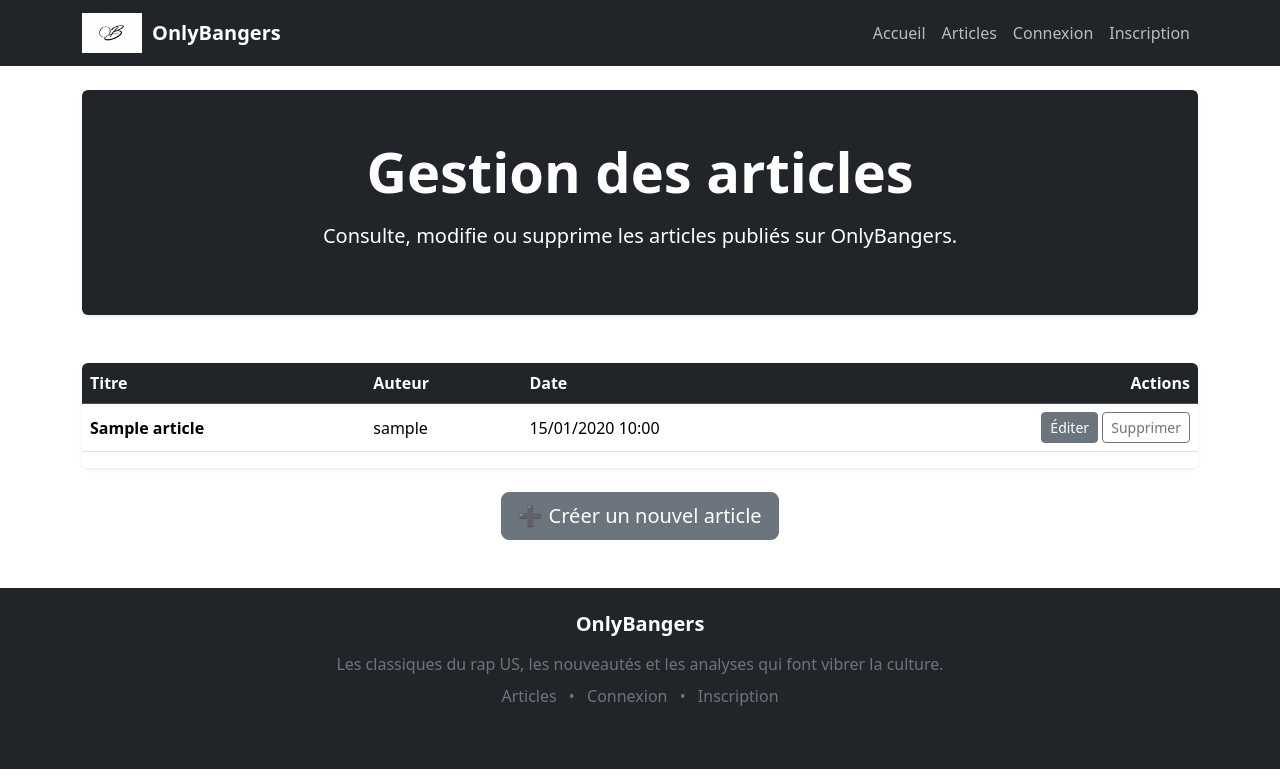
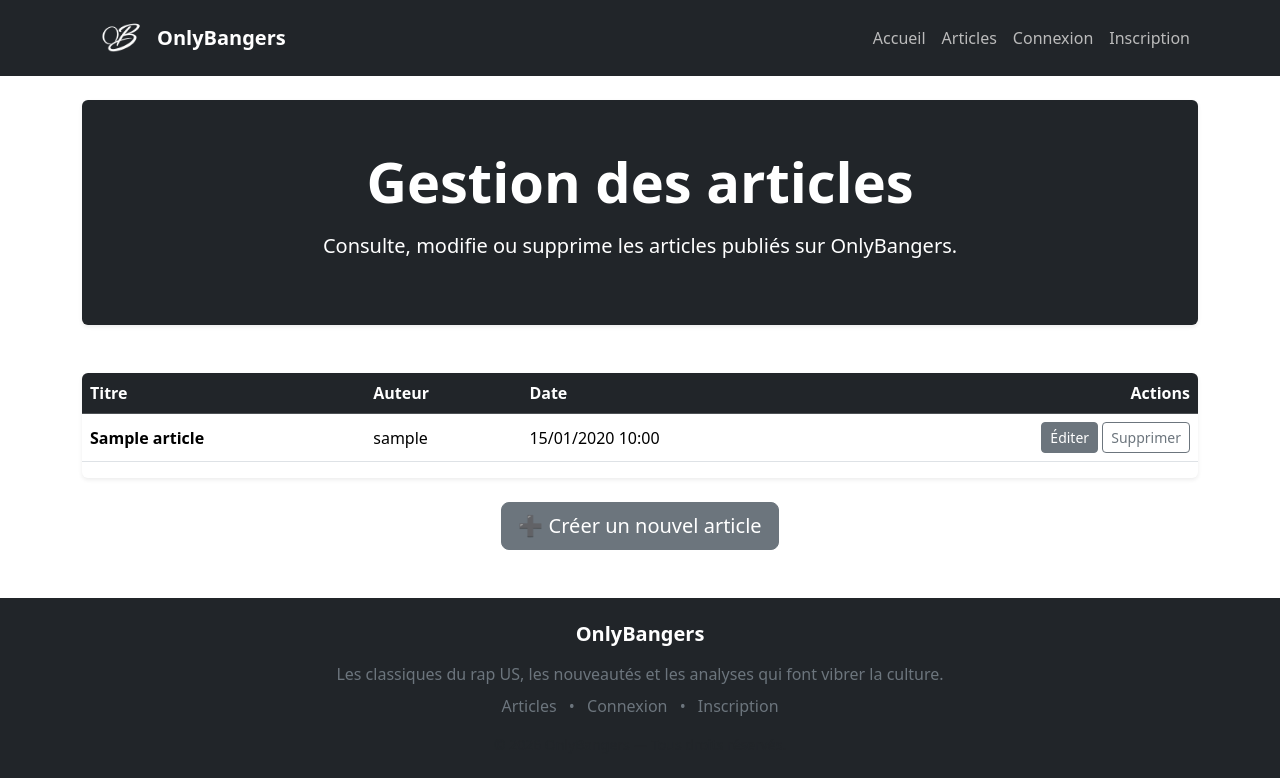
Before and after one commit to MOUADx4/onlybangers-symfony, a Symfony app: template templates/admin/article/list.html.twig in a window 1280 px wide. Shown: the top 778 px of the page. Run offline with Twig, Linux system fonts and the light colour scheme; the template is opened without the code that fills it: most values are stand-ins (such as "Sample title", 1, 10 or a date in 2020); some libraries are stand-ins or nearby versions.

Commit message:
Final version - project ready for submission

```diff
--- a/templates/base.html.twig
+++ b/templates/base.html.twig
@@ -5,7 +5,7 @@
         <title>{% block title %}Welcome!{% endblock %}</title>
 
         {# Favicon avec ton logo.png #}
-        <link rel="icon" type="image/png" href="{{ asset('images/main_logo.png') }}">
+        <link rel="icon" type="image/png" href="{{ asset('images/logo_OB.png') }}">
 
         {% block stylesheets %}
         <!-- Bootstrap CSS -->
@@ -65,20 +65,5 @@
     border-radius: 6px;
     padding: 6px 12px;
 }
-.table-hover tbody tr:hover {
-    cursor: default;
-    pointer-events: auto;
-}
-
-.table-hover tbody tr td {
-    position: relative;
-    z-index: 2;
-}
-
-.table-hover tbody tr td button,
-.table-hover tbody tr td form {
-    position: relative;
-    z-index: 3;
-}
 
 </style>
--- a/templates/partials/nav.html.twig
+++ b/templates/partials/nav.html.twig
@@ -2,7 +2,7 @@
     <div class="container">
 
         <a class="navbar-brand fw-bold d-flex align-items-center" href="{{ path('home') }}">
-            <img src="{{ asset('images/main_logo.png') }}" alt="OnlyBangers" style="height:40px; margin-right:10px;">
+            <img src="{{ asset('images/logo_OB.png') }}" alt="OnlyBangers" style="height:50px; margin-right:0px;">
             OnlyBangers
         </a>
 
```
Also changed, not shown: public/images/logo_OB.png (added), public/images/main_logo.png (deleted), 1 other file.
